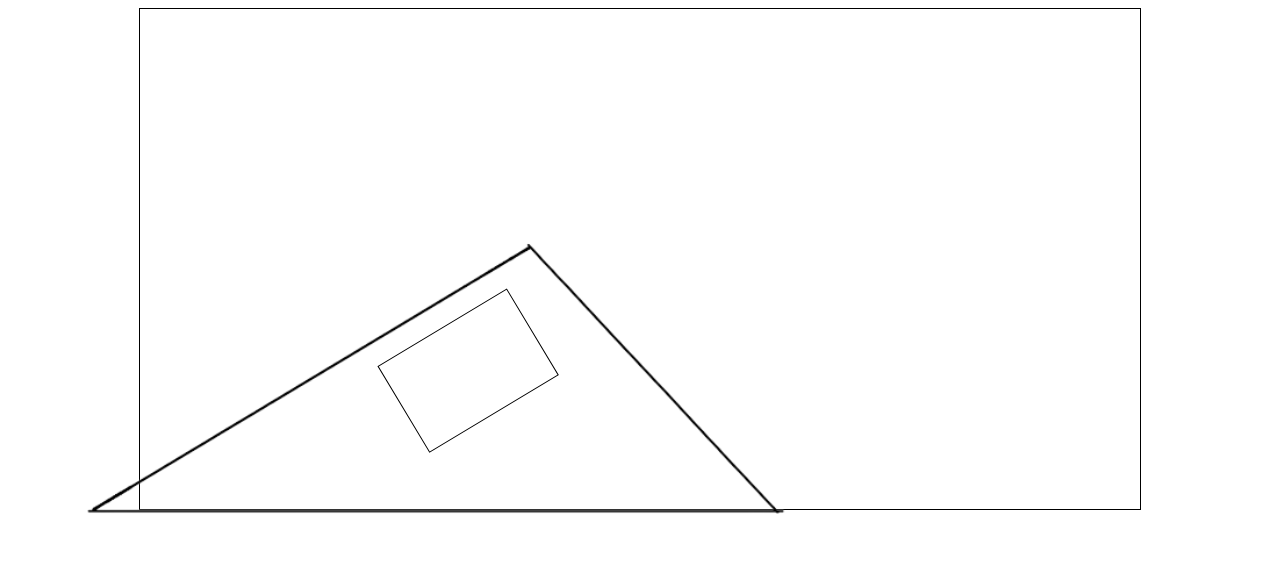
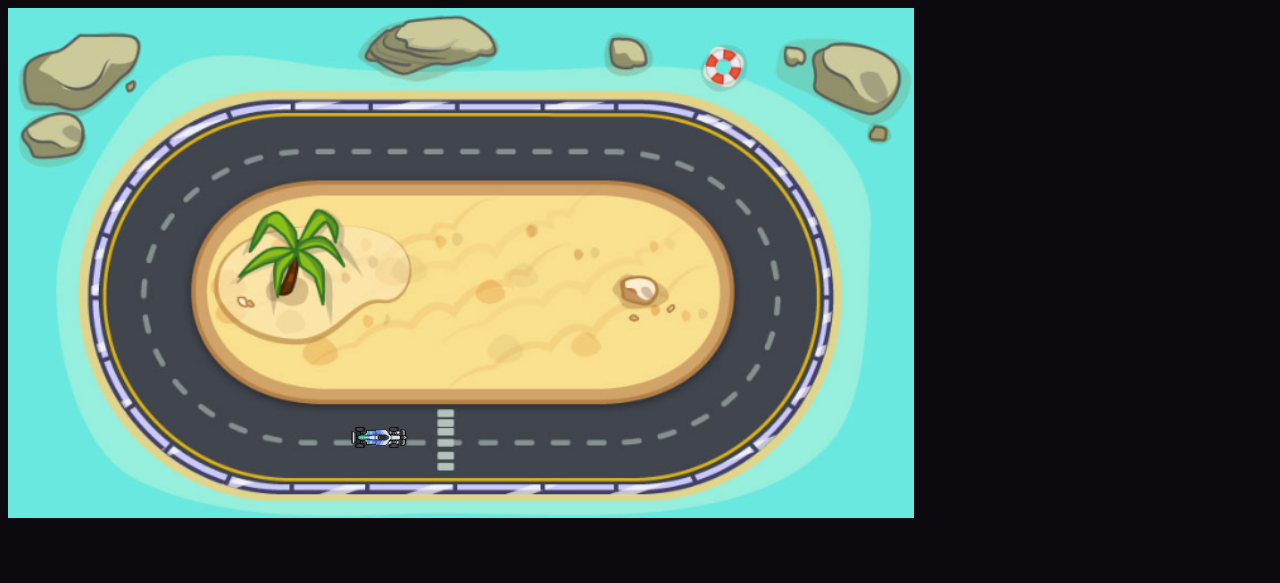
Before and after one commit to BrandonT310442/F1-Car-Simulation, a plain HTML site: page index.html in a window 1280 px wide. Drawn offline with Linux system fonts and the light colour scheme.

Commit message:
race commit

```diff
--- a/index.html
+++ b/index.html
@@ -1,28 +1,43 @@
-<!DOCTYPE html>
+<html>
+<head>
 <style>
-    #ramp {
 
-  width: 812px;
-  height: 415px;
+  @import url('https://fonts.googleapis.com/css2?family=Press+Start+2P&display=swap');
+#car {
+
+  width: 59.165px;
+  height: 25.165px;
   position: absolute;
   margin-left: auto;
 margin-right: auto;
+top:200px;
 }
+
+
+body {
+
+    background: #0C0A0F;
+}
+
+canvas {
+  background-image: url("images/racingtrack.png");
+  background-size: 100% 100%;
+
+}
+
+/* I wrote the CSS */
 </style>
-<html lang="en">
-<head>
-    <meta charset="UTF-8">
-    <meta http-equiv="X-UA-Compatible" content="IE=edge">
-    <meta name="viewport" content="width=device-width, initial-scale=1.0">
-    <title>Physics ISP</title>
 </head>
+
+<canvas id="myCanvas" width= "906.25" height="510">
+
+</canvas>
+<div id="space"></div>
 <body>
 
+<img id="car" src="images/f1remove.png"/>
+
+<script type="text/javascript" src="index.js"></script>
 </body>
-<center>
-<canvas id="canvas" width="1000" height="500" style="border:1px solid #000000;">
-</center>
-<img id="ramp"src="/images/rampremove.png" alt="">
-
-<script src="index.js"></script>
 </html>
+<!-- My partner wrote the HTML -->
--- a/index.js
+++ b/index.js
@@ -1,15 +1,30 @@
-var canvasElement = document.querySelector("canvas");
-var context = canvasElement.getContext("2d");
 
-// makeRamp()
+var canvas = document.getElementById("myCanvas"); // My partner wrote this
+var ctx = canvas.getContext("2d"); // My partner wrote this
 
-// function makeRamp(){
-//     let img = new Image();
-//     img.src = "/images/ramp.png";
-//     img.onload = function(){
-//         context.drawImage(img, 0, 400, 100, 100);
-//     }
-// }]
+
+
+
+  var increment = 0;
+
+var arrowLeft = false; // My partner wrote this
+var arrowUp = false; // My partner wrote this
+var arrowRight = false; // My partner wrote this
+var arrowDown = false; // My partner wrote this
+var spacebarPressed = false; // My partner wrote this
+var carspeed = 2.5; // My partner and I wrote this
+
+var alienheight = 50; // I wrote this
+var alienwidth = 50; // I wrote this
+var spawnRate = 1000; // My partner and I wrote this
+
+var carx1 = canvas.width/2; // I wrote this
+
+var cary1 = 500 // My partner and I wrote this
+
+var gravity = 3; // My partner and I wrote this
+
+
 
 class createElement{
 
@@ -23,42 +38,179 @@ class createElement{
 
 
   }
-
-  }
+} // I wrote this
 
 
- let canvasHeight = canvasElement.height;
- let canvasWidth = canvasElement.width;
- let rampx = (screen.width/2)-350;
- let rampy = canvasHeight-335;
+
+function setpositionelements(car) {
+  var a = document.getElementById(car.element);
+  a.style.left = car.x + 'px';
+  a.style.top = car.y + 'px';
+} // I wrote this
 
 
 
 
-  function showElements(){
-    setpositionelements(ramp);
+
+function gameover() {
+
+var getscore = document.getElementById("number").innerHTML;
+
+localStorage.setItem("getscore", getscore)
+  window.location.href="gameoverdefaultgame.html";
+} // My partner wrote this
+
+// function Boundaries(car) {
+
+//   var rightboundary = screen.width/2+200
+//   var leftboundary = screen.width/2-100;
+
+//   if (car.y < 2) {
+//     car.y = 2;
+//   }
+
+//   if (car.x + car.w < leftboundary) {
+//     car.x = leftboundary - car.w;
+//   }
+//   if (car.x + car.w > rightboundary) {
+//     car.x = rightboundary - car.w;
+//   }
+//   if (car.y + car.h > 560) {
+//     car.y = 560 - car.h;
+//   }
+// } // My partner and I wrote this
+
+
+
+
+
+
+
+
+
+function showelements() {
+  setpositionelements(car);
+
+
+
+} // I wrote this
+
+
+
+
+
+
+function getDistance(x1, y1, x2, y2){
+
+var xDistance = x2 - x1;
+var yDistance = y2 - y1;
+
+return Math.sqrt(Math.pow(xDistance, 2) + Math.pow(yDistance, 2));
+
+} // I wrote this
+
+
+
+
+document.addEventListener("keydown", keyDownHandler, false);
+document.addEventListener("keyup", keyUpHandler, false);
+
+function keyDownHandler(e) {
+
+    if(e.key == "ArrowRight" || e.key == "ArrowRight") {
+
+        arrowRight = true;
+    }
+    else if(e.key == "ArrowLeft" || e.key == "ArrowLeft") {
+
+        arrowLeft = true;
+    } else if(e.key == "ArrowUp" || e.key == "ArrowUp") {
+      arrowUp = true;
+  }
+  else if(e.key == "ArrowDown" || e.key == "ArrowDown") {
+      arrowDown = true;
   }
 
-    function drawShape(){
-        context.beginPath();
-        context.rotate(329 * Math.PI/180);
+    else if(e.key == " " || e.key == "Space"){
+        spacebarPressed = true;
+    }
 
-context.rect(20, 429, 150, 100);
-// context.arc(0, 0, 0, 31, true);
-context.stroke();
+} // My partner wrote this
+
+function keyUpHandler(e) {
+    if(e.key == "ArrowRight" || e.key == "ArrowRight") {
+        arrowRight = false;
     }
-function setpositionelements(img) {
-    var a = document.getElementById(img.element);
-    a.style.left = img.x + 'px';
-    a.style.top = img.y + 'px';
+    else if(e.key == "ArrowLeft" || e.key == "ArrowLeft") {
+        arrowLeft = false;
     }
-  var ramp = new createElement('ramp', rampx, rampy, 812, 415);
+    else if(e.key == "ArrowUp" || e.key == "ArrowUp") {
+        arrowUp = false;
+    }
+    else if(e.key == "ArrowDown" || e.key == "ArrowDown") {
+        arrowDown = false;
+    }
 
-  drawShape();
+        else if(e.key == " " || e.key == "Space"){
+
+        spacebarPressed = false;
+        }
+
+
+
+} // My partner wrote this
+
+let rotationincrement = 5;
+
+function controls() {
+  let carele = document.getElementById("car");
+
+  if (arrowUp) {
+    car.y -= carspeed;
+     cary1 -= carspeed;
+
+  } // My partner wrote this
+  if (arrowDown) {
+    car.y += carspeed;
+    cary1 += carspeed;
+  } // My partner wrote this
+  if (arrowLeft) {
+    car.x -= carspeed;
+    carx1 -= carspeed;
+    carele.style.transform = `rotate(${rotationincrement}deg)`;
+    rotationincrement--;
+  } //My partner wrote this
+  if (arrowRight) {
+    car.x += carspeed;
+    carx1 += carspeed;
+  } //My partner wrote this
+
+
+
+  // Boundaries(car);
+  // I wrote this
+}
+
+
+
+var carx = (screen.width/2)-50 // I wrote this
+var cary = 425; // I wrote this
+
+console.log(carx) // I wrote this
+var car = new createElement('car', carx, cary, 100, 100); // I wrote this
+
+
+
 
 function draw() {
-showElements();
 
-  }
+
+    controls();
+    showelements();
+
+
+
+  } // I wrote this
+
 
   setInterval(draw, 2); // I wrote this
--- /dev/null
+++ b/style.css
@@ -0,0 +1,3 @@
+canvas{
+    background-image: url("/images/racingtrack.png");
+}
```
Also changed, not shown: images/f1car.png (added), images/f1remove.png (added), images/racingtrack.png (added). Lines whose indentation alone changed are shown as unchanged.
